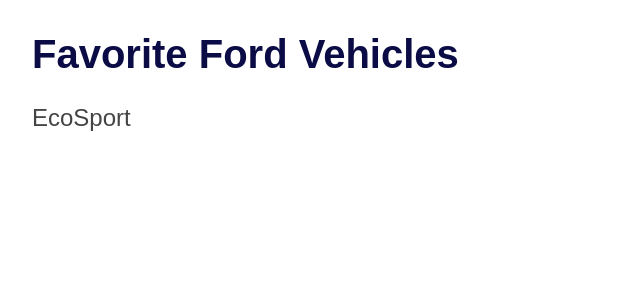
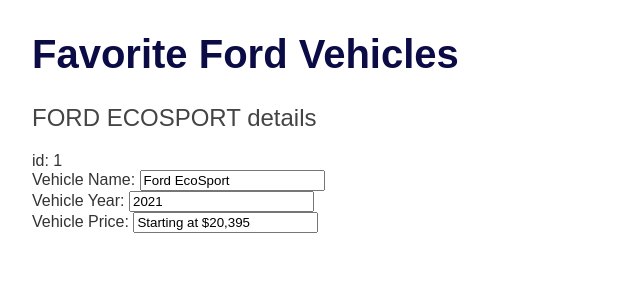
Before and after one commit to Daysired/angular-favorite-ford-vehicles, an Angular app: page / in a window 1280 px wide. Shown: the top 300 px of the page, without its empty margins (0-640 px from the left). Built offline with nearby package versions, Linux system fonts and the light colour scheme.

Commit message:
added more vehicle data, used two way data binding with the ngModel directive, and imported FormsModlue in the AppModule so that angular would recognize and apply the ngModel directive

```diff
--- a/src/app/app.module.ts
+++ b/src/app/app.module.ts
@@ -3,6 +3,7 @@
 
 import { AppComponent } from './app.component';
 import { VehiclesComponent } from './vehicles/vehicles.component';
+import { FormsModule } from '@angular/forms';
 
 @NgModule({
   declarations: [
@@ -10,7 +11,8 @@
     VehiclesComponent
   ],
   imports: [
-    BrowserModule
+    BrowserModule,
+    FormsModule
   ],
   providers: [],
   bootstrap: [AppComponent]
--- a/src/app/vehicles/vehicles.component.html
+++ b/src/app/vehicles/vehicles.component.html
@@ -1 +1,15 @@
-<h2>{{vehicle}}</h2>
+<h2>{{vehicle.name | uppercase}} details</h2>
+<div><span>id: </span>{{vehicle.id}}</div>
+
+<div>
+  <label for="name">Vehicle Name: </label>
+  <input id="name" [(ngModel)]="vehicle.name" placeholder="name">
+</div>
+<div>
+  <label for="year">Vehicle Year: </label>
+  <input id="year" [(ngModel)]="vehicle.year" placeholder="year">
+</div>
+<div>
+  <label for="price">Vehicle Price: </label>
+  <input id="price" [(ngModel)]="vehicle.price" placeholder="price">
+</div>
--- a/src/app/vehicles/vehicles.component.ts
+++ b/src/app/vehicles/vehicles.component.ts
@@ -1,4 +1,5 @@
 import { Component, OnInit } from '@angular/core';
+import { Vehicle } from '../vehicle';
 
 @Component({
   selector: 'app-vehicles',
@@ -6,7 +7,12 @@
   styleUrls: ['./vehicles.component.scss']
 })
 export class VehiclesComponent implements OnInit {
-vehicle = 'EcoSport';
+vehicle: Vehicle = {
+id: 1,
+name: 'Ford EcoSport',
+year: 2021,
+price: 'Starting at $20,395'
+};
 
   constructor() { }
 
```
